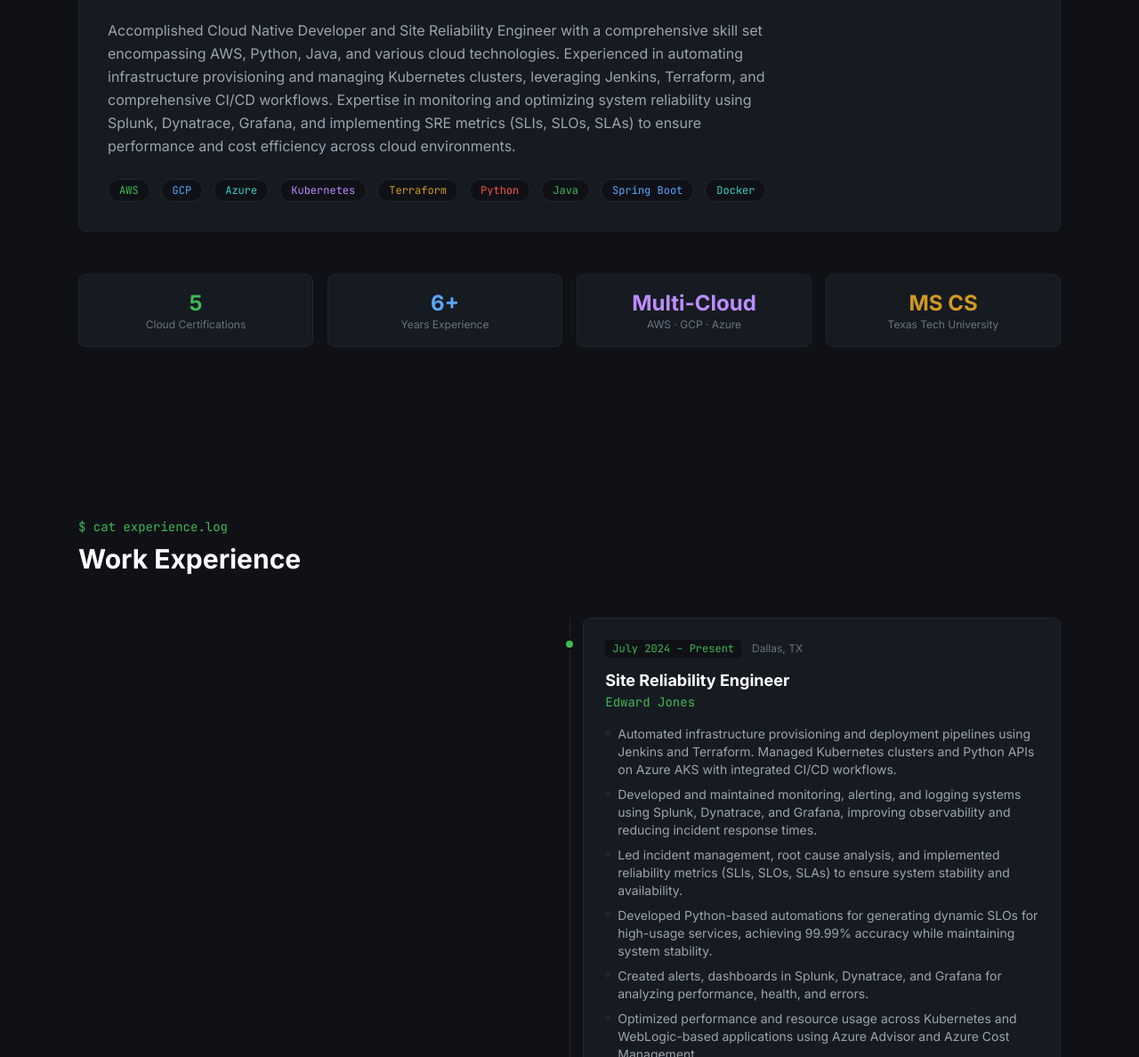
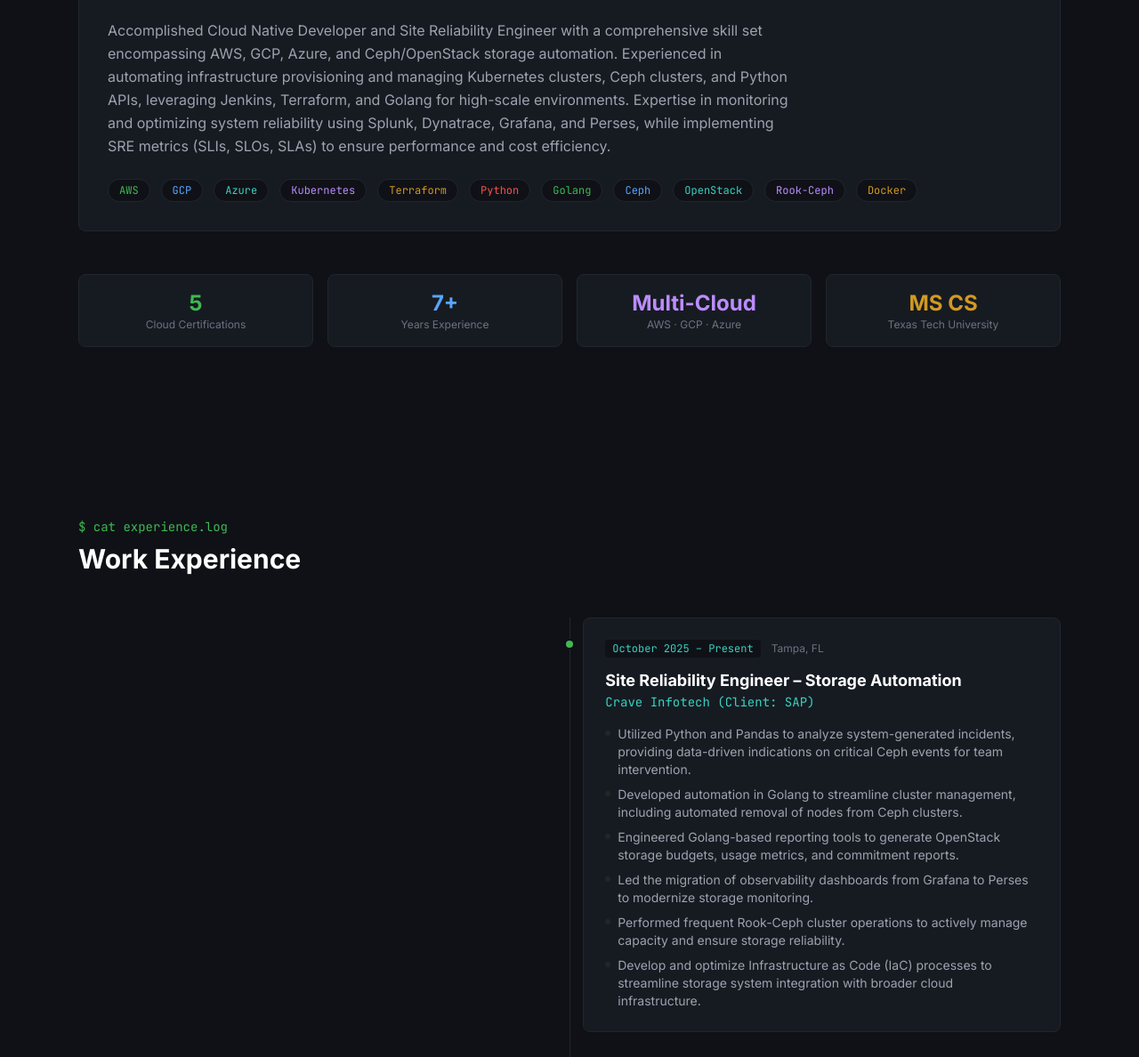
Before and after one commit to Avinash2424/VenkataAvinash.github.io, an Astro site in the folder portfolio/: page / in a window 1280 px wide. Shown: the part 312-1500 px from the top of the page at 89% size. Built offline with nearby package versions, Linux system fonts and the light colour scheme; Astro itself is replaced by a stand-in of ours.

Commit message:
Updated new experience

```diff
--- a/portfolio/src/components/About.astro
+++ b/portfolio/src/components/About.astro
@@ -19,11 +19,11 @@
       </p>
       <p class="max-w-3xl leading-relaxed text-gray-400">
         Accomplished Cloud Native Developer and Site Reliability Engineer with a comprehensive skill set
-        encompassing AWS, Python, Java, and various cloud technologies. Experienced in automating
-        infrastructure provisioning and managing Kubernetes clusters, leveraging Jenkins, Terraform, and
-        comprehensive CI/CD workflows. Expertise in monitoring and optimizing system reliability using
-        Splunk, Dynatrace, Grafana, and implementing SRE metrics (SLIs, SLOs, SLAs) to ensure
-        performance and cost efficiency across cloud environments.
+        encompassing AWS, GCP, Azure, and Ceph/OpenStack storage automation. Experienced in automating
+        infrastructure provisioning and managing Kubernetes clusters, Ceph clusters, and Python APIs,
+        leveraging Jenkins, Terraform, and Golang for high-scale environments. Expertise in monitoring
+        and optimizing system reliability using Splunk, Dynatrace, Grafana, and Perses, while implementing
+        SRE metrics (SLIs, SLOs, SLAs) to ensure performance and cost efficiency.
       </p>
       <div class="mt-6 flex flex-wrap gap-3">
         <span class="rounded-full border border-panel-border bg-panel px-3 py-1 font-mono text-xs text-accent-green">AWS</span>
@@ -32,9 +32,11 @@
         <span class="rounded-full border border-panel-border bg-panel px-3 py-1 font-mono text-xs text-accent-purple">Kubernetes</span>
         <span class="rounded-full border border-panel-border bg-panel px-3 py-1 font-mono text-xs text-accent-yellow">Terraform</span>
         <span class="rounded-full border border-panel-border bg-panel px-3 py-1 font-mono text-xs text-accent-red">Python</span>
-        <span class="rounded-full border border-panel-border bg-panel px-3 py-1 font-mono text-xs text-accent-green">Java</span>
-        <span class="rounded-full border border-panel-border bg-panel px-3 py-1 font-mono text-xs text-accent-blue">Spring Boot</span>
-        <span class="rounded-full border border-panel-border bg-panel px-3 py-1 font-mono text-xs text-accent-cyan">Docker</span>
+        <span class="rounded-full border border-panel-border bg-panel px-3 py-1 font-mono text-xs text-accent-green">Golang</span>
+        <span class="rounded-full border border-panel-border bg-panel px-3 py-1 font-mono text-xs text-accent-blue">Ceph</span>
+        <span class="rounded-full border border-panel-border bg-panel px-3 py-1 font-mono text-xs text-accent-cyan">OpenStack</span>
+        <span class="rounded-full border border-panel-border bg-panel px-3 py-1 font-mono text-xs text-accent-purple">Rook-Ceph</span>
+        <span class="rounded-full border border-panel-border bg-panel px-3 py-1 font-mono text-xs text-accent-yellow">Docker</span>
       </div>
     </div>
     <!-- Metrics row -->
@@ -44,7 +46,7 @@
         <p class="text-xs text-gray-500">Cloud Certifications</p>
       </div>
       <div class="rounded-lg border border-panel-border bg-panel-light p-4 text-center">
-        <p class="text-2xl font-bold text-accent-blue">6+</p>
+        <p class="text-2xl font-bold text-accent-blue">7+</p>
         <p class="text-xs text-gray-500">Years Experience</p>
       </div>
       <div class="rounded-lg border border-panel-border bg-panel-light p-4 text-center">
--- a/portfolio/src/components/Experience.astro
+++ b/portfolio/src/components/Experience.astro
@@ -1,9 +1,24 @@
 ---
 const experiences = [
   {
+    company: "Crave Infotech (Client: SAP)",
+    role: "Site Reliability Engineer – Storage Automation",
+    period: "October 2025 – Present",
+    location: "Tampa, FL",
+    color: "accent-cyan",
+    bullets: [
+      "Utilized Python and Pandas to analyze system-generated incidents, providing data-driven indications on critical Ceph events for team intervention.",
+      "Developed automation in Golang to streamline cluster management, including automated removal of nodes from Ceph clusters.",
+      "Engineered Golang-based reporting tools to generate OpenStack storage budgets, usage metrics, and commitment reports.",
+      "Led the migration of observability dashboards from Grafana to Perses to modernize storage monitoring.",
+      "Performed frequent Rook-Ceph cluster operations to actively manage capacity and ensure storage reliability.",
+      "Develop and optimize Infrastructure as Code (IaC) processes to streamline storage system integration with broader cloud infrastructure.",
+    ],
+  },
+  {
     company: "Edward Jones",
     role: "Site Reliability Engineer",
-    period: "July 2024 – Present",
+    period: "July 2024 – October 2025",
     location: "Dallas, TX",
     color: "accent-green",
     bullets: [
--- a/portfolio/src/components/Skills.astro
+++ b/portfolio/src/components/Skills.astro
@@ -1,44 +1,44 @@
 ---
 const skillCategories = [
   {
-    title: "Cloud Technologies",
+    title: "Cloud & Storage",
     color: "accent-green",
-    skills: ["AWS", "GCP", "Azure"],
+    skills: ["AWS", "GCP", "Azure", "Ceph", "OpenStack", "Swift"],
   },
   {
     title: "Programming Languages",
     color: "accent-blue",
-    skills: ["Python", "Java"],
+    skills: ["Python", "Golang", "Bash", "Java"],
   },
   {
-    title: "Web Technologies",
+    title: "Observability",
     color: "accent-cyan",
-    skills: ["HTML", "CSS", "Bootstrap"],
-  },
-  {
-    title: "Databases",
-    color: "accent-purple",
-    skills: ["PostgreSQL", "MySQL", "DynamoDB"],
-  },
-  {
-    title: "Frameworks",
-    color: "accent-yellow",
-    skills: ["Flask", "Spring Boot", "Spring Batch"],
+    skills: ["Grafana", "Perses", "Prometheus", "Splunk", "Dynatrace"],
   },
   {
     title: "Containerization",
     color: "accent-red",
-    skills: ["Docker", "Kubernetes"],
+    skills: ["Docker", "Kubernetes (EKS, AKS)", "Rook-Ceph"],
+  },
+  {
+    title: "Infrastructure as Code",
+    color: "accent-yellow",
+    skills: ["Terraform", "AWS CloudFormation"],
   },
   {
     title: "CI/CD",
-    color: "accent-green",
-    skills: ["AWS CodePipeline", "Jenkins"],
+    color: "accent-purple",
+    skills: ["Jenkins", "AWS CodePipeline", "GitHub Actions"],
   },
   {
-    title: "Infrastructure as Code",
+    title: "Databases",
+    color: "accent-green",
+    skills: ["PostgreSQL", "MySQL", "DynamoDB", "AWS RDS"],
+  },
+  {
+    title: "Frameworks",
     color: "accent-blue",
-    skills: ["AWS CloudFormation", "Terraform"],
+    skills: ["Flask", "Spring Boot", "Spring Batch"],
   },
 ];
 ---
```
Also changed, not shown: 2 other files.
